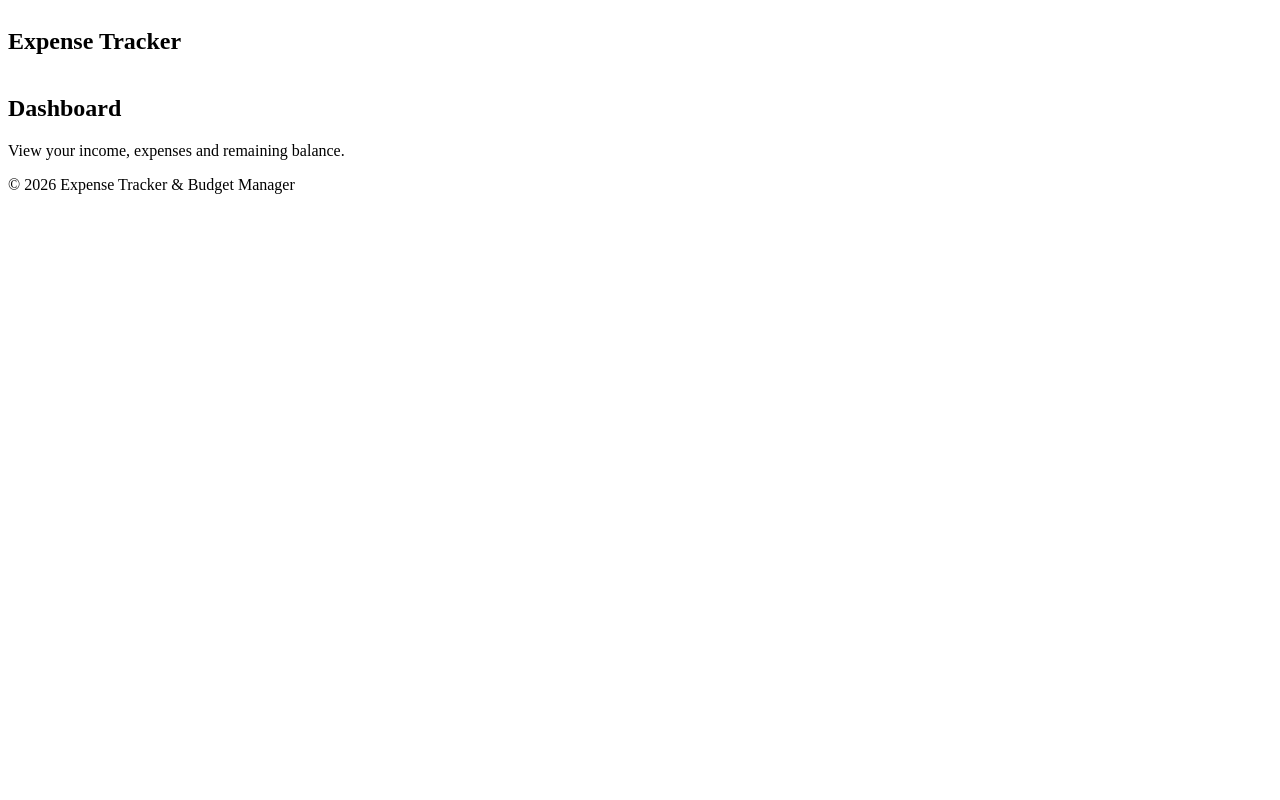
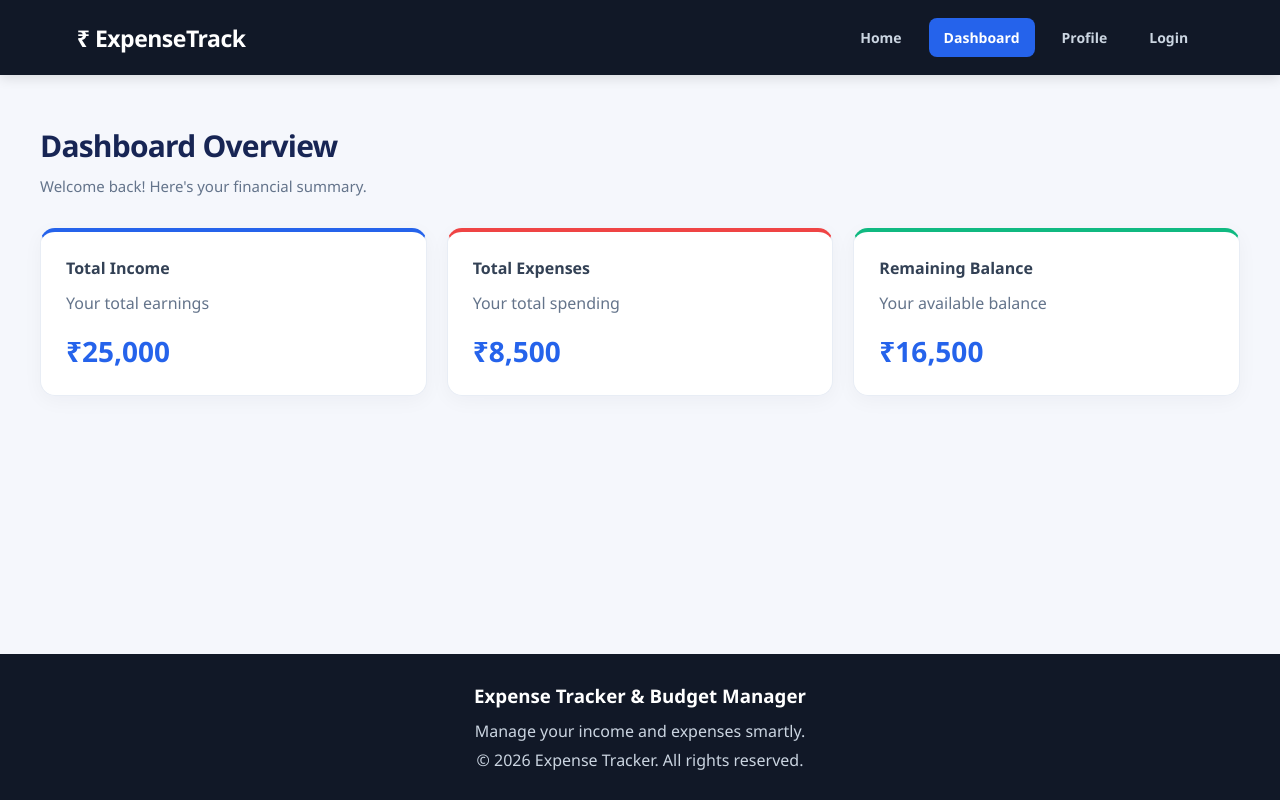
Before and after one commit to tshewangtharzom/Expense-Tracker-Budget-Manager, a React (Vite) app in the folder client/: page /dashboard in a window 1280 px wide. Built offline with nearby package versions, Linux system fonts and the light colour scheme.

Commit message:
Complete Sprint 7 reusable components and layout

```diff
--- a/client/src/assets/styles/global.css
+++ b/client/src/assets/styles/global.css
@@ -1,25 +1,247 @@
 
+@import "./variables.css";
+
+* {
+  margin: 0;
+  padding: 0;
+  box-sizing: border-box;
+}
+
+body {
+  font-family: "Segoe UI", Arial, sans-serif;
+  background: #f5f7fc;
+  color: #1e293b;
+}
+
+#root {
+  min-height: 100vh;
+  display: flex;
+  flex-direction: column;
+}
+
+/* NAVBAR */
 .navbar {
+  background: #111827;
+  color: white;
+  padding: 18px 6%;
   display: flex;
   justify-content: space-between;
   align-items: center;
   flex-wrap: wrap;
-  gap: 15px;
+  gap: 18px;
+  box-shadow: 0 3px 12px rgba(0, 0, 0, 0.12);
+}
+
+.logo h2 {
+  font-size: 23px;
+  font-weight: 700;
+  letter-spacing: -0.5px;
 }
 
 .nav-links {
   display: flex;
-  gap: 20px;
+  align-items: center;
+  gap: 12px;
   flex-wrap: wrap;
 }
 
 .nav-links a {
-  color: white;
+  color: #cbd5e1;
   text-decoration: none;
-  font-weight: bold;
+  padding: 10px 15px;
+  border-radius: 8px;
+  font-size: 14px;
+  font-weight: 600;
+  transition: 0.3s;
 }
 
 .nav-links a:hover,
 .nav-links a.active {
-  text-decoration: underline;
+  background: #2563eb;
+  color: white;
 }
+
+/* MAIN CONTENT */
+.main-content {
+  width: 100%;
+  max-width: 1250px;
+  flex: 1;
+  margin: 0 auto;
+  padding: 40px 25px;
+}
+
+/* PAGE */
+.page {
+  background: transparent;
+  padding: 10px 0;
+  margin: 0;
+  border-radius: 0;
+}
+
+/* PAGE TITLE */
+.page-title {
+  margin-bottom: 30px;
+}
+
+.page-title h1 {
+  color: #172554;
+  font-size: 30px;
+  font-weight: 750;
+  margin-bottom: 8px;
+  letter-spacing: -0.8px;
+}
+
+.page-title p {
+  color: #64748b;
+  font-size: 15px;
+  line-height: 1.6;
+}
+
+/* BUTTON */
+.common-button {
+  background: linear-gradient(135deg, #2563eb, #4f46e5);
+  color: white;
+  border: none;
+  padding: 12px 22px;
+  border-radius: 9px;
+  cursor: pointer;
+  font-size: 14px;
+  font-weight: 600;
+  transition: 0.3s;
+  box-shadow: 0 4px 10px rgba(37, 99, 235, 0.2);
+}
+
+.common-button:hover {
+  transform: translateY(-2px);
+  box-shadow: 0 7px 16px rgba(37, 99, 235, 0.3);
+}
+
+/* CARD */
+.card {
+  background: white;
+  padding: 25px;
+  border-radius: 15px;
+  margin: 15px 0;
+  border: 1px solid #e8edf5;
+  box-shadow: 0 5px 20px rgba(15, 23, 42, 0.04);
+  transition: 0.3s;
+}
+
+.card:hover {
+  transform: translateY(-3px);
+  box-shadow: 0 10px 25px rgba(15, 23, 42, 0.08);
+}
+
+.card h3 {
+  color: #334155;
+  font-size: 16px;
+  margin-bottom: 12px;
+}
+
+.card p {
+  color: #64748b;
+  line-height: 1.6;
+}
+
+.card h2 {
+  color: #2563eb;
+  font-size: 28px;
+  margin-top: 12px;
+}
+
+.card-content {
+  margin-top: 15px;
+}
+
+/* DASHBOARD */
+.dashboard-cards {
+  display: grid;
+  grid-template-columns: repeat(3, minmax(0, 1fr));
+  gap: 20px;
+}
+
+.dashboard-cards .card {
+  margin: 0;
+  border-top: 4px solid #2563eb;
+}
+
+.dashboard-cards .card:nth-child(2) {
+  border-top-color: #ef4444;
+}
+
+.dashboard-cards .card:nth-child(3) {
+  border-top-color: #10b981;
+}
+
+/* FOOTER */
+.footer {
+  background: #111827;
+  color: #cbd5e1;
+  text-align: center;
+  padding: 25px 15px;
+  line-height: 1.8;
+  margin-top: 40px;
+}
+
+.footer h3 {
+  color: white;
+  margin-bottom: 5px;
+}
+
+/* AUTH LAYOUT */
+.auth-layout {
+  width: 90%;
+  max-width: 450px;
+  margin: 70px auto;
+  padding: 35px;
+  background: white;
+  border-radius: 16px;
+  box-shadow: 0 8px 30px rgba(15, 23, 42, 0.08);
+}
+
+/* SIDEBAR */
+.sidebar {
+  background: white;
+  padding: 22px;
+  border-radius: 12px;
+}
+
+/* RESPONSIVE DESIGN */
+@media (max-width: 768px) {
+  .navbar {
+    flex-direction: column;
+    align-items: flex-start;
+    padding: 18px 5%;
+  }
+
+  .nav-links {
+    gap: 5px;
+  }
+
+  .nav-links a {
+    padding: 8px 10px;
+  }
+
+  .main-content {
+    padding: 25px 18px;
+  }
+
+  .dashboard-cards {
+    grid-template-columns: 1fr;
+  }
+
+  .page-title h1 {
+    font-size: 25px;
+  }
+}
+
+@media (max-width: 420px) {
+  .nav-links {
+    flex-direction: column;
+    align-items: flex-start;
+  }
+
+  .auth-layout {
+    padding: 22px;
+  }
+}
--- a/client/src/components/layout/Footer.jsx
+++ b/client/src/components/layout/Footer.jsx
@@ -2,7 +2,12 @@
 function Footer() {
   return (
     <footer className="footer">
-      <p>© 2026 Expense Tracker & Budget Manager</p>
+      <h3>Expense Tracker & Budget Manager</h3>
+      <p>Manage your income and expenses smartly.</p>
+      <p>
+        © {new Date().getFullYear()} Expense Tracker.
+        All rights reserved.
+      </p>
     </footer>
   );
 }
--- a/client/src/components/layout/Navbar.jsx
+++ b/client/src/components/layout/Navbar.jsx
@@ -4,7 +4,9 @@ import { NavLink } from "react-router-dom";
 function Navbar() {
   return (
     <nav className="navbar">
-      <h2>Expense Tracker</h2>
+      <div className="logo">
+        <h2>₹ ExpenseTrack</h2>
+      </div>
 
       <div className="nav-links">
         <NavLink to="/">Home</NavLink>
--- /dev/null
+++ b/client/src/components/ui/Button.jsx
@@ -0,0 +1,14 @@
+
+function Button({ text, onClick, type = "button" }) {
+  return (
+    <button
+      className="common-button"
+      onClick={onClick}
+      type={type}
+    >
+      {text}
+    </button>
+  );
+}
+
+export default Button;
--- /dev/null
+++ b/client/src/components/ui/Card.jsx
@@ -0,0 +1,14 @@
+
+function Card({ title, description, children }) {
+  return (
+    <div className="card">
+      <h3>{title}</h3>
+      {description && <p>{description}</p>}
+      <div className="card-content">
+        {children}
+      </div>
+    </div>
+  );
+}
+
+export default Card;
--- /dev/null
+++ b/client/src/components/ui/PageTitle.jsx
@@ -0,0 +1,11 @@
+
+function PageTitle({ title, subtitle }) {
+  return (
+    <div className="page-title">
+      <h1>{title}</h1>
+      {subtitle && <p>{subtitle}</p>}
+    </div>
+  );
+}
+
+export default PageTitle;
--- a/client/src/pages/Dashboard/Dashboard.jsx
+++ b/client/src/pages/Dashboard/Dashboard.jsx
@@ -1,9 +1,37 @@
+
+import PageTitle from "../../components/ui/PageTitle";
+import Card from "../../components/ui/Card";
 
 function Dashboard() {
   return (
     <section className="page">
-      <h1>Dashboard</h1>
-      <p>View your income, expenses and remaining balance.</p>
+      <PageTitle
+        title="Dashboard Overview"
+        subtitle="Welcome back! Here's your financial summary."
+      />
+
+      <div className="dashboard-cards">
+        <Card
+          title="Total Income"
+          description="Your total earnings"
+        >
+          <h2>₹25,000</h2>
+        </Card>
+
+        <Card
+          title="Total Expenses"
+          description="Your total spending"
+        >
+          <h2>₹8,500</h2>
+        </Card>
+
+        <Card
+          title="Remaining Balance"
+          description="Your available balance"
+        >
+          <h2>₹16,500</h2>
+        </Card>
+      </div>
     </section>
   );
 }
--- a/client/src/pages/Home/Home.jsx
+++ b/client/src/pages/Home/Home.jsx
@@ -1,9 +1,28 @@
+
+import { useNavigate } from "react-router-dom";
+import PageTitle from "../../components/ui/PageTitle";
+import Card from "../../components/ui/Card";
+import Button from "../../components/ui/Button";
 
 function Home() {
+  const navigate = useNavigate();
+
   return (
     <section className="page">
-      <h1>Welcome to Expense Tracker</h1>
-      <p>Track your income, expenses and monthly budgets in one place.</p>
+      <PageTitle
+        title="Welcome to Expense Tracker"
+        subtitle="Manage your money smartly and easily."
+      />
+
+      <Card
+        title="Track Your Finances"
+        description="Record income, expenses and monthly budgets in one place."
+      >
+        <Button
+          text="Go to Dashboard"
+          onClick={() => navigate("/dashboard")}
+        />
+      </Card>
     </section>
   );
 }
--- a/client/src/pages/Login/Login.jsx
+++ b/client/src/pages/Login/Login.jsx
@@ -1,9 +1,22 @@
+
+import PageTitle from "../../components/ui/PageTitle";
+import Card from "../../components/ui/Card";
+import Button from "../../components/ui/Button";
 
 function Login() {
   return (
     <section className="page">
-      <h1>Login</h1>
-      <p>Login page for registered users.</p>
+      <PageTitle
+        title="Login"
+        subtitle="Welcome back! Please login to continue."
+      />
+
+      <Card title="User Login" description="Login form will be added in a later sprint.">
+        <Button
+          text="Login"
+          onClick={() => alert("Login functionality coming soon.")}
+        />
+      </Card>
     </section>
   );
 }
--- a/client/src/pages/NotFound/NotFound.jsx
+++ b/client/src/pages/NotFound/NotFound.jsx
@@ -1,10 +1,22 @@
+
+import { useNavigate } from "react-router-dom";
+import PageTitle from "../../components/ui/PageTitle";
+import Button from "../../components/ui/Button";
 
 function NotFound() {
+  const navigate = useNavigate();
+
   return (
     <section className="page">
-      <h1>404 - Page Not Found</h1>
-      <p>Sorry, the page you are looking for does not exist.</p>
-      <p>Please check the URL and try again.</p>
+      <PageTitle
+        title="404 - Page Not Found"
+        subtitle="Sorry, the page you are looking for does not exist."
+      />
+
+      <Button
+        text="Go Back Home"
+        onClick={() => navigate("/")}
+      />
     </section>
   );
 }
--- a/client/src/pages/Profile/Profile.jsx
+++ b/client/src/pages/Profile/Profile.jsx
@@ -1,9 +1,24 @@
+
+import PageTitle from "../../components/ui/PageTitle";
+import Card from "../../components/ui/Card";
+import Button from "../../components/ui/Button";
 
 function Profile() {
   return (
     <section className="page">
-      <h1>My Profile</h1>
-      <p>Manage your personal account information.</p>
+      <PageTitle
+        title="My Profile"
+        subtitle="Manage your personal account"
+      />
+
+      <Card title="User Information" description="Your profile details">
+        <p>Name: User</p>
+        <p>Email: user@example.com</p>
+        <Button
+          text="Edit Profile"
+          onClick={() => alert("Profile editing will be added later.")}
+        />
+      </Card>
     </section>
   );
 }
```
